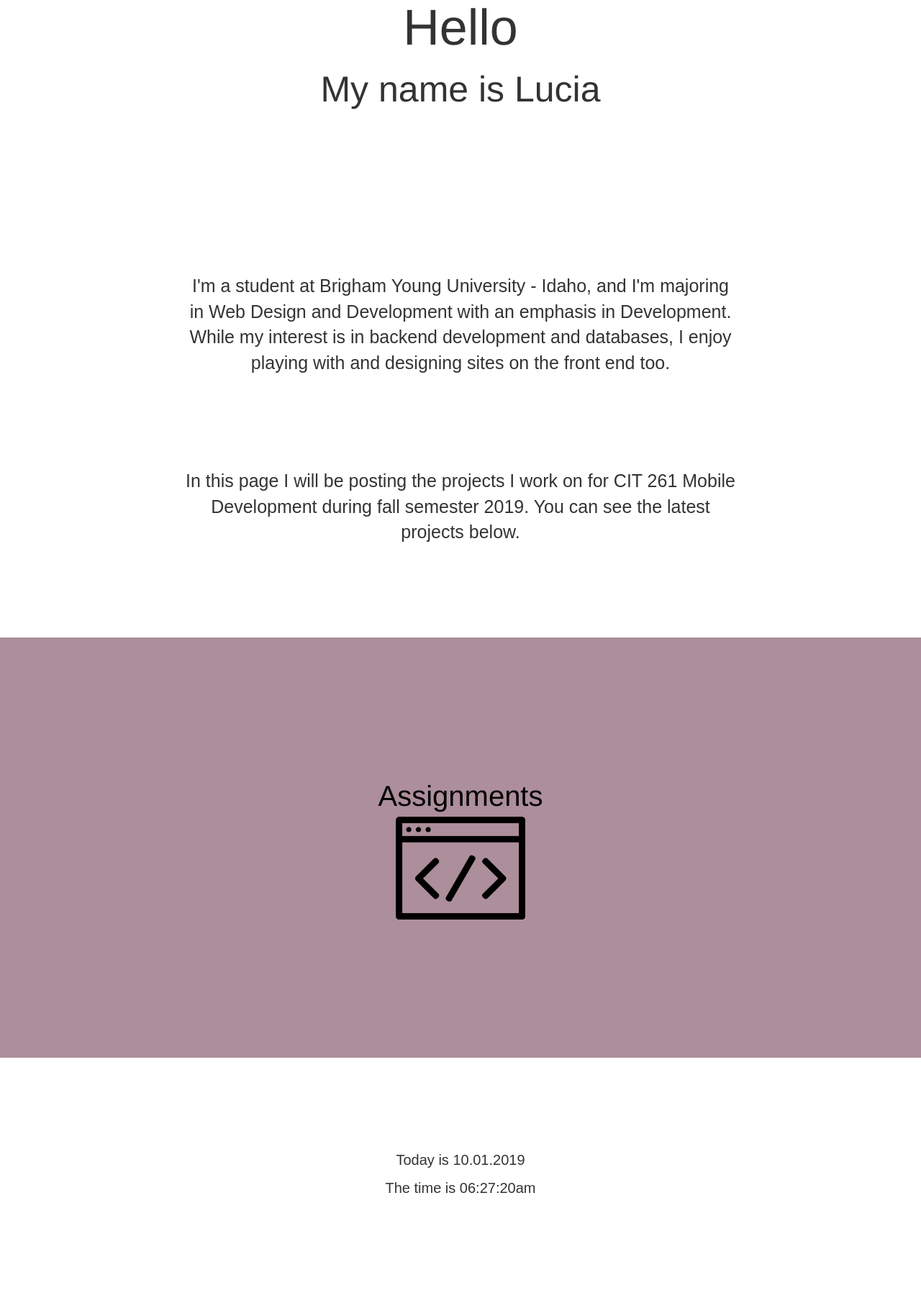
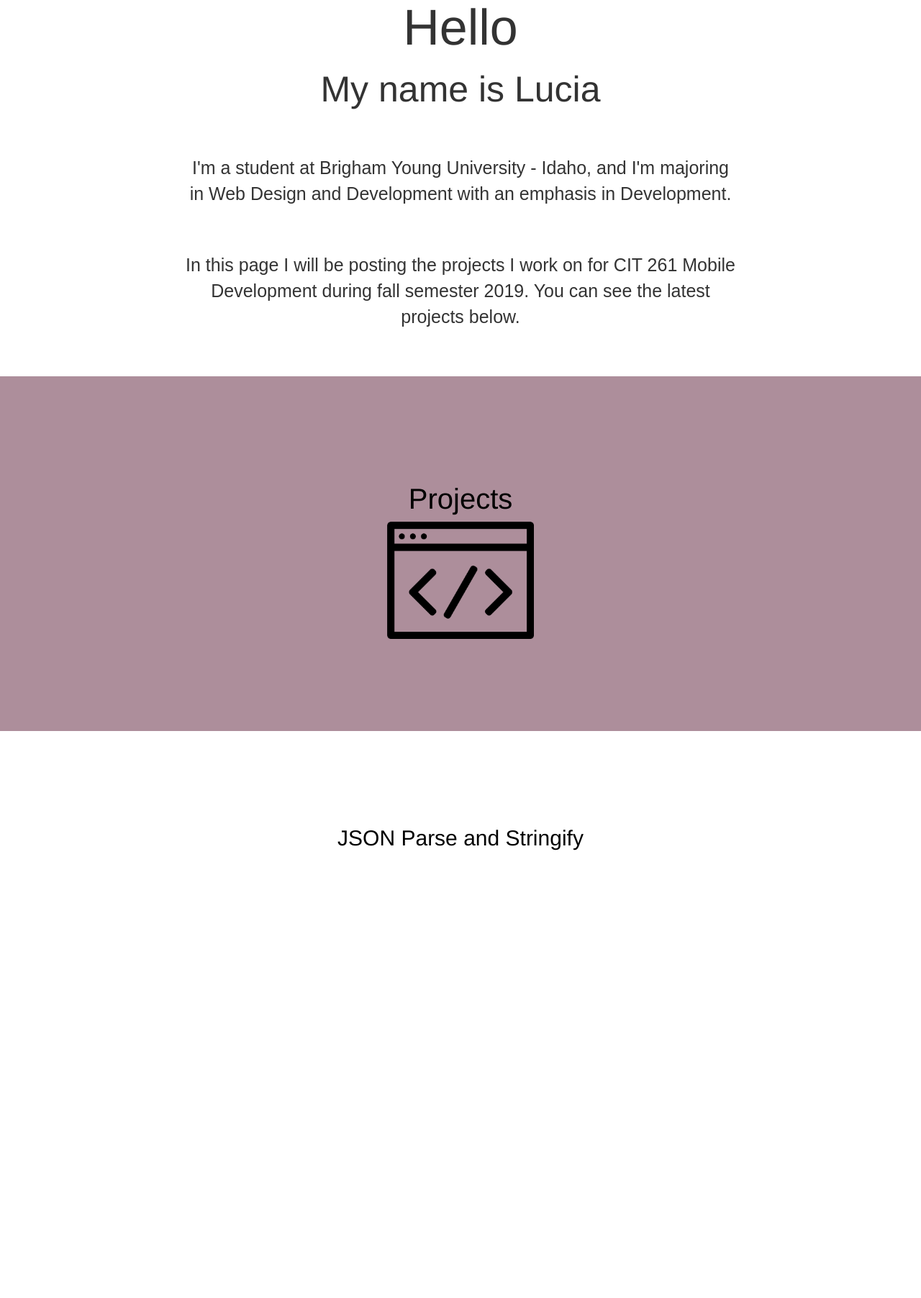
Before and after one commit to Mata-Lucia/Mata-Lucia.github.io, a PHP site: page / in a window 1280 px wide. Shown: the part 204-2008 px from the top of the page at 72% size. After the commit the page ends 1386 px from the top, so only its background shows below. Run offline with PHP 8.4, Linux system fonts and the light colour scheme; some web fonts are replaced.

Commit message:
update site

```diff
--- a/index.php
+++ b/index.html
@@ -33,22 +33,18 @@
       <div class="introdiv">
         <h1>Hello</h1>
         <h2>My name is Lucia</h2>
-        <p>I'm a student at Brigham Young University - Idaho, and I'm majoring in Web Design and Development with an emphasis in Development. While my interest is in backend development and databases, I enjoy playing with and designing sites on the front end too.</p>
+        <p>I'm a student at Brigham Young University - Idaho, and I'm majoring in Web Design and Development with an emphasis in Development.</p>
         <p>In this page I will be posting the projects I work on for CIT 261 Mobile Development during fall semester 2019. You can see the latest projects below. </p>
       </div>
         <div class="linkdiv">
-            <a href="#">Assignments</a>
+            <h2>Projects</h2>
             <img src="images/code.png" alt="codeicon" class="icon">
+        </div>
+        <div class="hwlinks">
+          <a href="#">JSON Parse and Stringify</a>
         </div>
     </main>
     <footer>
-      <?php
-      echo '<div class="footer">';
-      echo "<p>Today is " . date("m.d.Y") . "</p>";
-      date_default_timezone_set('MST');
-      echo "<p>The time is " . date("h:i:sa") . "</p>";
-      echo "</div>";
-      ?>
     </footer>
   <!-- jQuery library -->
   <script src="https://ajax.googleapis.com/ajax/libs/jquery/3.4.1/jquery.min.js"></script>
--- a/main.css
+++ b/main.css
@@ -44,11 +44,10 @@ img {
 
 .introdiv h2 {
     font-size: 5rem;
-    padding-bottom: 10rem;
 }
 
 .introdiv p {
-    margin: 10% 20% 10% 20%;
+    margin: 5% 20% 5% 20%;
     font-family: 'Be Vietnam', sans-serif;
     font-size: 2.5rem;
 }
@@ -59,19 +58,17 @@ img {
 
 .linkdiv {
     background-color: #ad8e9b;
-    padding: 15%;
+    padding: 10%;
 }
 
-.linkdiv a{
-    text-decoration: none;
+.linkdiv h2{
     color: black;
     font-size: 4rem;
 }
 
-.linkdiv a:hover {
+.linkdiv h2:hover {
     color: #462532;
     font-weight: bold;
-    text-decoration: none;
 }
 
 .footer {
```
